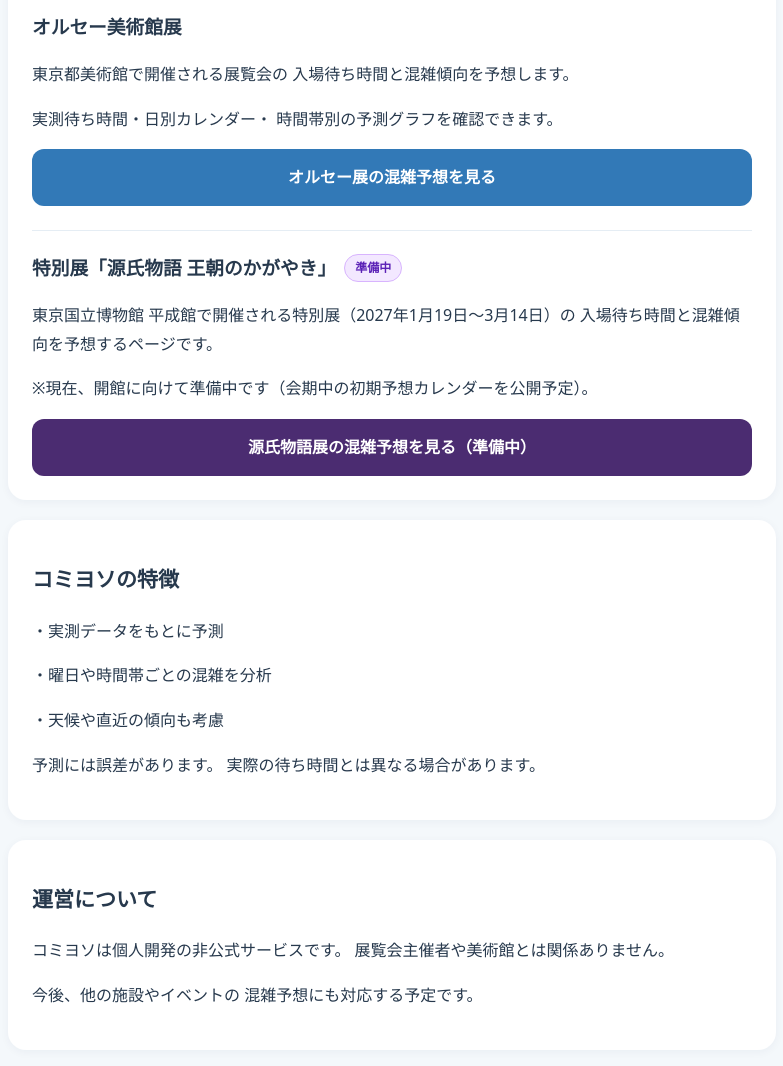
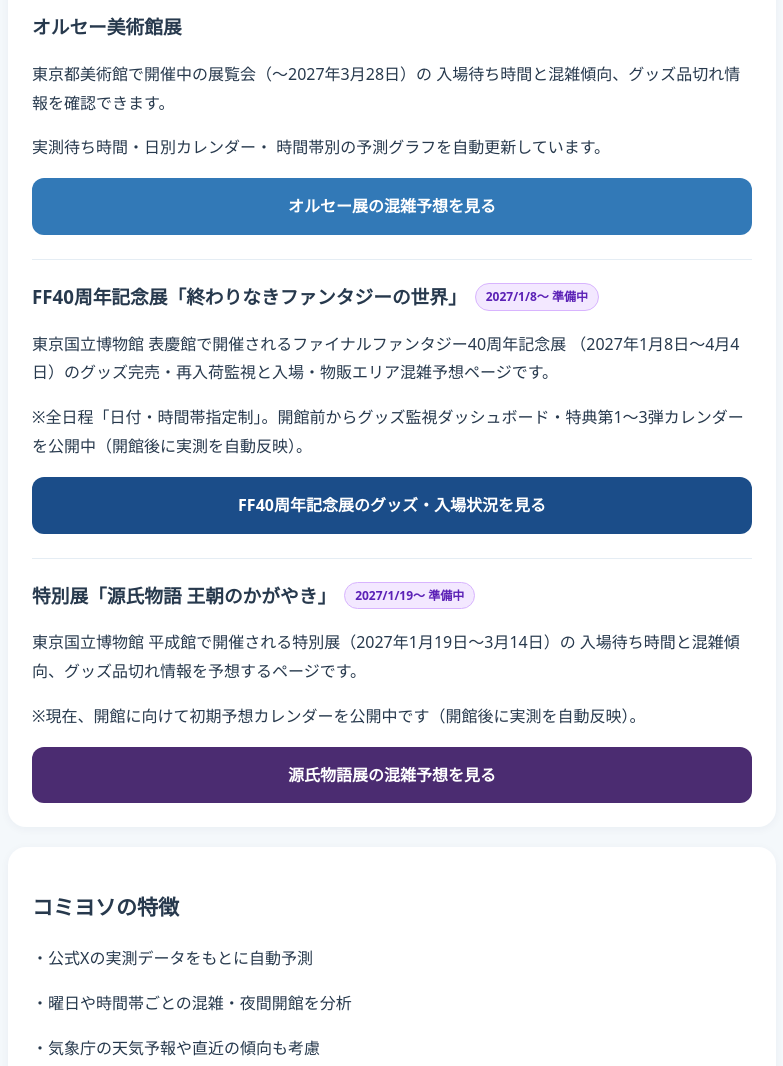
Before and after one commit to shuyabuuchi-spec/komiyoso-home, a plain HTML site: page index.html in a window 1280 px wide. Shown: the part 560-1626 px from the top of the page, without its empty margins (248-1031 px from the left). Drawn offline with Linux system fonts and the light colour scheme.

Commit message:
Add FF40th exhibition and update multi-exhibition info on komiyoso-home

```diff
--- a/index.html
+++ b/index.html
@@ -58,6 +58,10 @@
       background: #4b2c71;
     }
 
+    .button-ff40th {
+      background: #1b4d89;
+    }
+
     .exhibition-item + .exhibition-item {
       margin-top: 24px;
       padding-top: 20px;
@@ -105,8 +109,8 @@
       <h2>コミヨソとは？</h2>
       <p>
         コミヨソは、公開されている待ち時間情報や
-        過去のデータをもとに、施設の混雑を
-        予想する無料のWebサービスです。
+        過去のデータをもとに、展覧会や施設の混雑・
+        グッズ完売／再入荷情報を整理・予想する無料のWebサービスです。
       </p>
       <p>
         来館する日や時間帯を選ぶ際の
@@ -120,12 +124,12 @@
       <div class="exhibition-item">
         <h3 class="exhibition-title">オルセー美術館展</h3>
         <p>
-          東京都美術館で開催される展覧会の
-          入場待ち時間と混雑傾向を予想します。
+          東京都美術館で開催中の展覧会（〜2027年3月28日）の
+          入場待ち時間と混雑傾向、グッズ品切れ情報を確認できます。
         </p>
         <p>
           実測待ち時間・日別カレンダー・
-          時間帯別の予測グラフを確認できます。
+          時間帯別の予測グラフを自動更新しています。
         </p>
         <a class="button"
            href="https://orsay.komiyoso.com/">
@@ -135,31 +139,50 @@
 
       <div class="exhibition-item">
         <h3 class="exhibition-title">
+          FF40周年記念展「終わりなきファンタジーの世界」
+          <span class="status-badge">2027/1/8〜 準備中</span>
+        </h3>
+        <p>
+          東京国立博物館 表慶館で開催されるファイナルファンタジー40周年記念展
+          （2027年1月8日〜4月4日）のグッズ完売・再入荷監視と入場・物販エリア混雑予想ページです。
+        </p>
+        <p>
+          ※全日程「日付・時間帯指定制」。開館前からグッズ監視ダッシュボード・特典第1〜3弾カレンダーを公開中（開館後に実測を自動反映）。
+        </p>
+        <a class="button button-ff40th"
+           href="https://ff40th.komiyoso.com/">
+          FF40周年記念展のグッズ・入場状況を見る
+        </a>
+      </div>
+
+      <div class="exhibition-item">
+        <h3 class="exhibition-title">
           特別展「源氏物語 王朝のかがやき」
-          <span class="status-badge">準備中</span>
+          <span class="status-badge">2027/1/19〜 準備中</span>
         </h3>
         <p>
           東京国立博物館 平成館で開催される特別展（2027年1月19日〜3月14日）の
-          入場待ち時間と混雑傾向を予想するページです。
+          入場待ち時間と混雑傾向、グッズ品切れ情報を予想するページです。
         </p>
         <p>
-          ※現在、開館に向けて準備中です（会期中の初期予想カレンダーを公開予定）。
+          ※現在、開館に向けて初期予想カレンダーを公開中です（開館後に実測を自動反映）。
         </p>
         <a class="button button-genji"
            href="https://genji-kokuritsu.komiyoso.com/">
-          源氏物語展の混雑予想を見る（準備中）
+          源氏物語展の混雑予想を見る
         </a>
       </div>
     </section>
 
     <section class="card">
       <h2>コミヨソの特徴</h2>
-      <p>・実測データをもとに予測</p>
-      <p>・曜日や時間帯ごとの混雑を分析</p>
-      <p>・天候や直近の傾向も考慮</p>
+      <p>・公式Xの実測データをもとに自動予測</p>
+      <p>・曜日や時間帯ごとの混雑・夜間開館を分析</p>
+      <p>・気象庁の天気予報や直近の傾向も考慮</p>
+      <p>・展覧会ショップのグッズ完売・一時品切れ・再入荷情報も整理</p>
       <p>
         予測には誤差があります。
-        実際の待ち時間とは異なる場合があります。
+        実際の待ち時間や店頭在庫とは異なる場合があります。
       </p>
     </section>
 
```
Also changed, not shown: about.html (+27 -10 lines).
